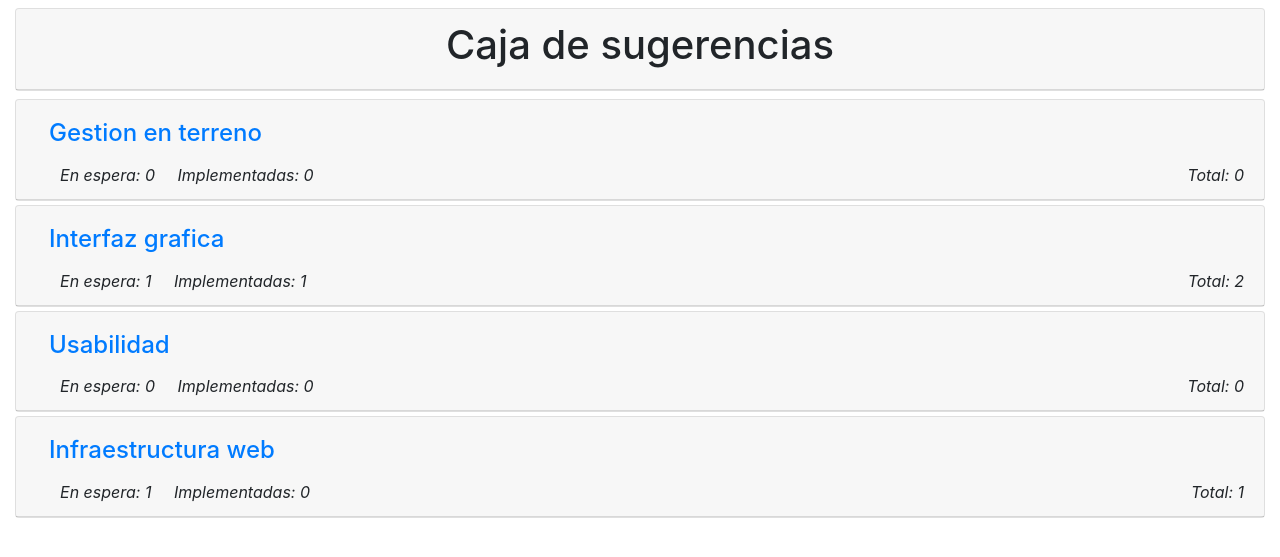
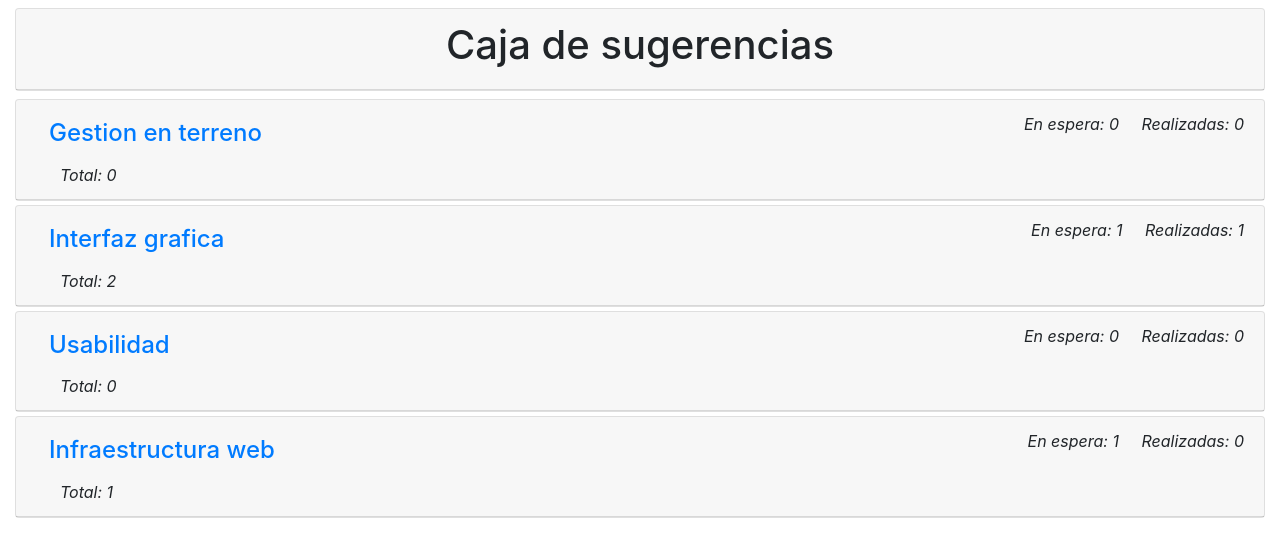
Before and after one commit to bryan-menendez/mvn_suggestion_box, a Django app: page / in a window 1280 px wide. Shown: the top 557 px of the page. Run offline with Django 3.2, Linux system fonts and the light colour scheme; data comes from the database, SQL or seed files in the repository; some libraries are stand-ins or nearby versions.

Commit message:
added visual improvements to suggestion display + icons

```diff
--- a/box/templates/box/index.html
+++ b/box/templates/box/index.html
@@ -20,14 +20,23 @@
 
         {% for cat in categories %}
             <div class="card my-1">
-                <div class="card-header" id="casoA">
+                <div class="card-header">
+                    <div class="row">
+                        <div class="col-8">
                             <a class="btn btn-link btn-block text-left" data-toggle="collapse" href="#datosCat{{cat.id}}" role="button" aria-expanded="false" aria-controls="collapseExample">
                                 <div class="h4">{{cat.title}}</div>
                             </a>
                             <div class="ml-4">
+                                <em>Total: {{cat.suggestions.all.count}}</em>
+                            </div>
+                        </div>
+
+                        <div class="col">
+                            <div class="float-right">
                                 <em>En espera: {{cat|pending_suggestions}}</em> &nbsp;&nbsp;&nbsp;
-                        <em>Implementadas: {{cat|implemented_suggestions}}</em>
-                        <em class="float-right">Total: {{cat.suggestions.all.count}}</em>
+                                <em>Realizadas: {{cat|implemented_suggestions}}</em>
+                            </div>
+                        </div>
                     </div>
                 </div>
 
@@ -43,15 +52,20 @@
                     {% for sug in cat.suggestions.all %}
                         <div class="card my-1 mx-3" >
                             <div class="card-header">
+                                <div>
                                     <a class="btn btn-link btn-block text-left" data-toggle="collapse"
                                     href="#datosSug{{sug.id}}" role="button" aria-expanded="false" aria-controls="collapseExample">
-                                    <div>
                                         {{sug.title}}
-                                        {% if sug.is_implemented %}
-                                            <i class="fas fa-check-circle float-right">Implemented</i>
-                                        {% endif %}
+                                        {% if sug.is_implemented %} <i class="fas fa-check-circle"></i> &nbsp; {% endif %}
+                                    </a>
+                                    <i class="fa-solid fa-square-caret-down float-right"></i>
                                 </div>
-                                </a>
+                                <div class="ml-4">
+                                    <a>Propuesta por {{sug.owner.username}}</a>
+                                    <div class="float-right">
+                                        <i class="far fa-heart"> {{sug.votes.count}}</i>
+                                    </div>
+                                </div>
                             </div>
                             <div class="collapse" id="datosSug{{sug.id}}">
                                 <div class="card-body">
```
Lines whose indentation alone changed are shown as unchanged.
